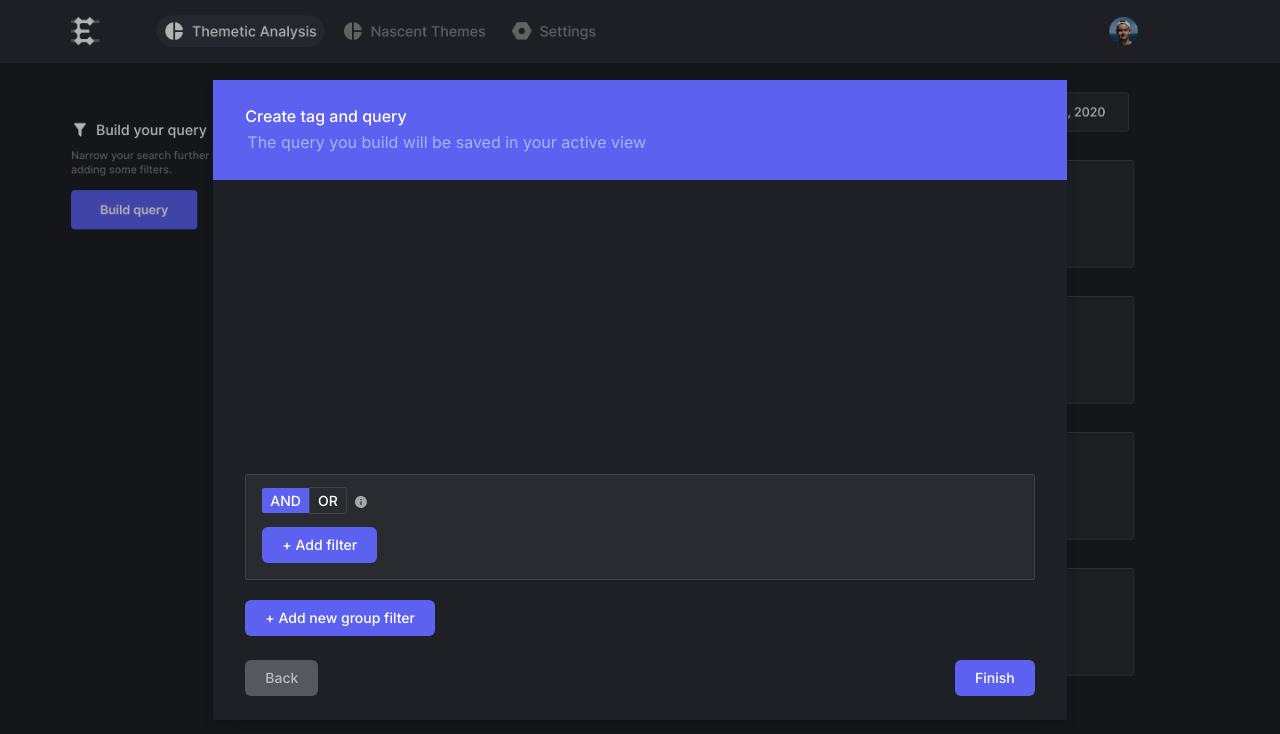
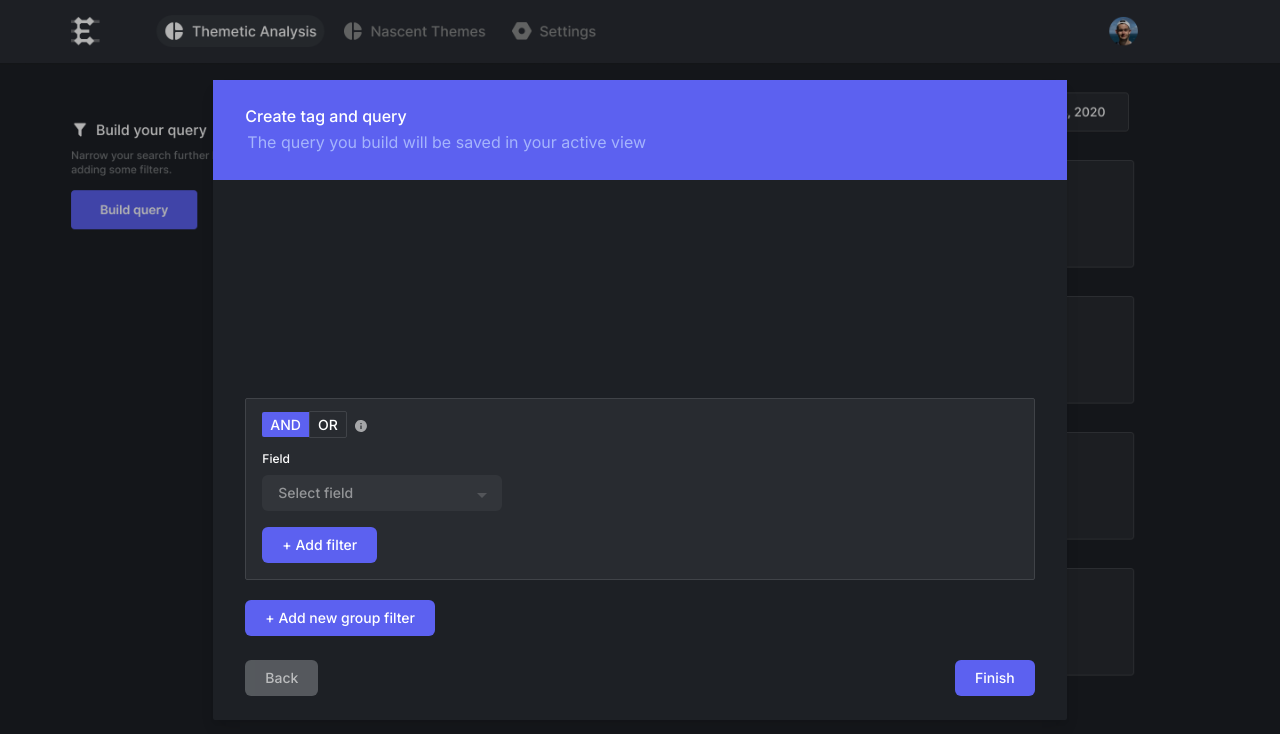
Before and after one commit to SaurabhS78/querify, a React (Create React App) app: page / in a window 1280 px wide. Shown: the top 734 px of the page. Built offline with nearby package versions, Linux system fonts and the light colour scheme.

Commit message:
added dropdown field

```diff
--- a/src/App.tsx
+++ b/src/App.tsx
@@ -4,7 +4,7 @@ import Modal from "./components/Modal";
 function App() {
   return (
     <div
-      className="h-screen bg-no-repeat bg-cover bg-top flex items-center justify-center"
+      className="h-screen bg-no-repeat bg-cover bg-top flex items-center justify-center overflow-y-auto"
       style={{ backgroundImage: `url(${mainBg})` }}
     >
       <Modal />
--- /dev/null
+++ b/src/components/Dropdown.tsx
@@ -0,0 +1,69 @@
+import { useState } from "react";
+import downArrow from "../assets/icons/arrowDown.svg";
+import { dropdownBtnStyle } from "../styles/classNames";
+
+export interface dropdownProps {
+  placeholder: string;
+  options: {
+    title: string;
+    value: string[];
+  }[];
+  selected: string;
+  setSelected: (value: string) => void;
+  title: string;
+}
+
+const Dropdown = (props: dropdownProps) => {
+  const [isOpen, setIsOpen] = useState(false);
+  const toggle = () => setIsOpen(!isOpen);
+
+  const handleClick = (value: string) => {
+    props.setSelected(value);
+    toggle();
+  };
+
+  return (
+    <div className="relative">
+      <p className="mb-2 text-xs text-white font-medium">{props.title}</p>
+
+      <button
+        onClick={toggle}
+        className={`${dropdownBtnStyle} text-white ${
+          props.selected
+            ? "bg-grey-400 border border-grey-300"
+            : "opacity-50 bg-grey-300"
+        }`}
+      >
+        {props.selected || props.placeholder}
+        <img alt="" src={downArrow} className="absolute right-2 top-8" />
+      </button>
+
+      <div
+        className={`${
+          !isOpen && "hidden"
+        } absolute py-3.5 px-2 bg-dark border border-grey-200 z-10 rounded-md top-16 w-60`}
+      >
+        {props.options.map(({ title, value }) => (
+          <div key={title}>
+            <p className="text-white opacity-50 text-xs mb-2 tracking-widest font-medium">
+              {title}
+            </p>
+            <div className="flex flex-col">
+              {value.map((v) => (
+                <button
+                  className="py-1 px-2 text-left text-white text-sm hover:bg-grey-300 rounded-md"
+                  key={v}
+                  onClick={() => handleClick(v)}
+                >
+                  {v}
+                </button>
+              ))}
+            </div>
+          </div>
+        ))}
+      </div>
+    </div>
+  );
+};
+
+export default Dropdown;
--- a/src/components/Form.tsx
+++ b/src/components/Form.tsx
@@ -5,9 +5,27 @@ import {
   buttonStyles,
   inactiveToggleStyle,
 } from "../styles/classNames";
+import Dropdown, { dropdownProps } from "./Dropdown";
+
+const fieldOptions: dropdownProps["options"] = [
+  {
+    title: "PREDICTION",
+    value: [
+      "Theme",
+      "Sub-theme",
+      "Reason",
+      "Language",
+      "Source",
+      "Rating",
+      "Time Period",
+    ],
+  },
+  { title: "COMMON", value: ["Customer ID"] },
+];
 
 const Form = () => {
   const [toggle, setToggle] = useState("AND");
+  const [field, setField] = useState("");
 
   return (
     <div className="bg-dark rounded-sm p-4 mb-5 border border-grey-200">
@@ -30,6 +48,17 @@ const Form = () => {
         </span>
         <img src={infoIcon} className="inline-block ml-2" alt="info" />
       </div>
+
+      <div className="flex mt-4">
+        <Dropdown
+          title="Field"
+          placeholder="Select field"
+          selected={field}
+          setSelected={setField}
+          options={fieldOptions}
+        />
+      </div>
+
       <button className={buttonStyles + " mt-4"}>+ Add filter</button>
     </div>
   );
--- a/src/styles/classNames.tsx
+++ b/src/styles/classNames.tsx
@@ -4,3 +4,6 @@ export const buttonStyles =
 export const activeToggleStyle = "py-1 px-2 bg-primary cursor-pointer";
 export const inactiveToggleStyle =
   "py-1 px-2 bg-gray-300 border border-grey-200 cursor-pointer";
+
+  export const dropdownBtnStyle =
+    "py-2 pl-4 pr-10 rounded-md font-medium text-sm w-60 text-left";
--- a/tailwind.config.js
+++ b/tailwind.config.js
@@ -15,10 +15,15 @@ module.exports = {
       grey: {
         100: "#6D7175",
         200: "#404348",
-        300: "#33363A",
+        300: "#3D4045",
+        400: "#33363A",
       },
     },
-    extend: {},
+    extend: {
+      zIndex: {
+        "-10": "-10",
+      },
+    },
   },
   variants: {
     extend: {},
```
Also changed, not shown: src/assets/icons/arrowDown.svg (added).
